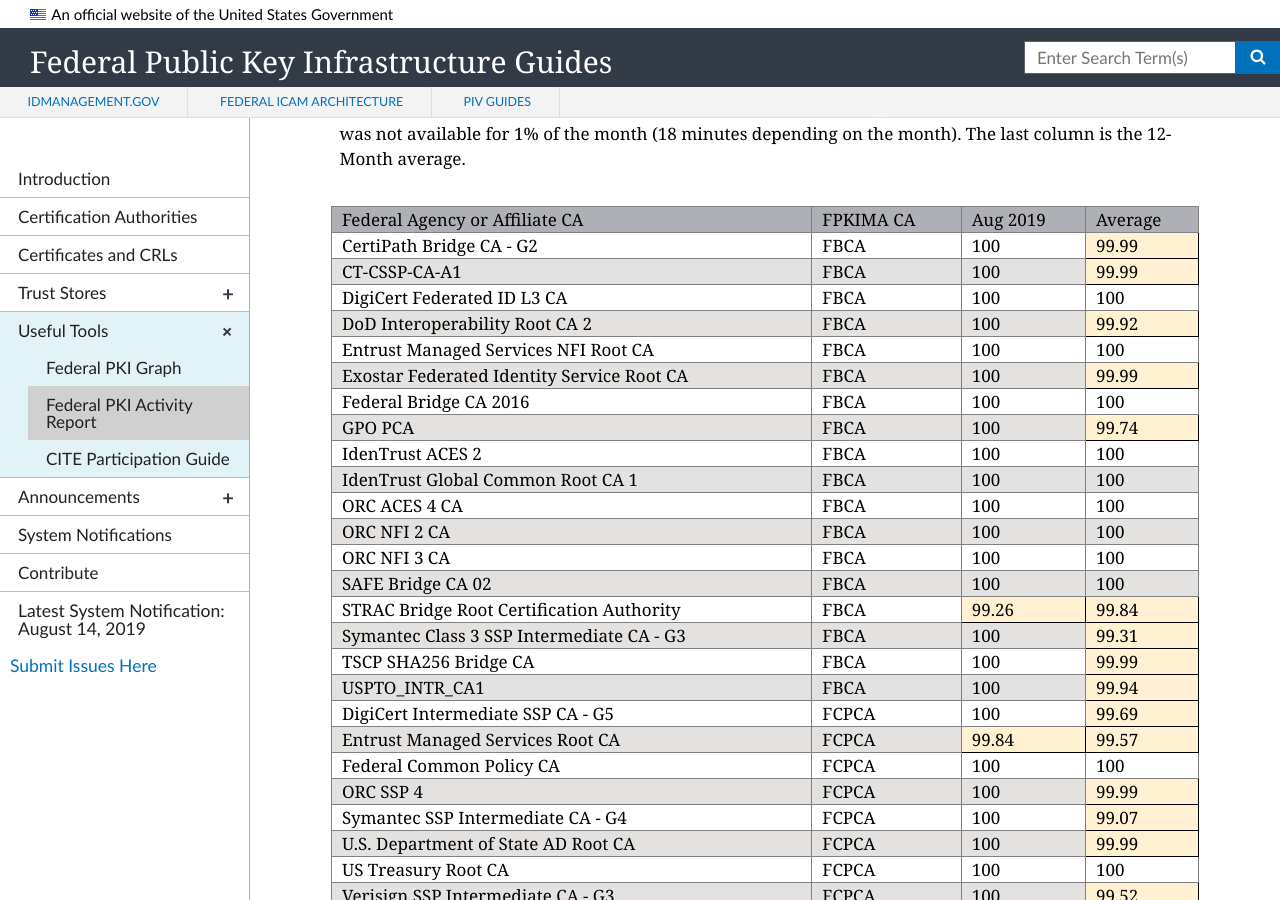
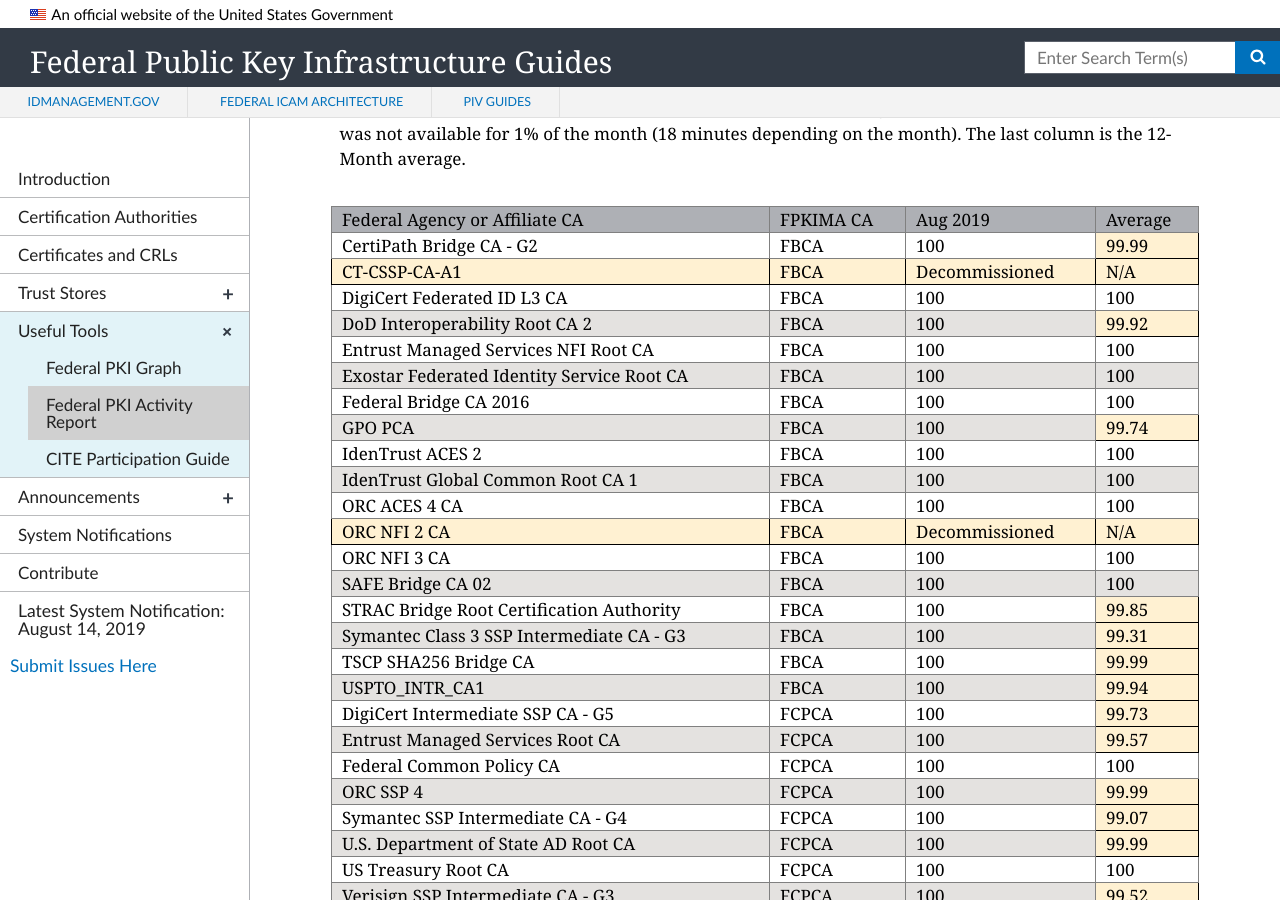
Before and after one commit to GSA/fpki-guides, a Jekyll site: the page built from _tools/03_fpki_activity_report.md, in a window 1280 px wide and 900 px high, scrolled down 5640 px. Built offline with Jekyll 4.4.1, drawn with Linux system fonts in a browser that asks for light colours; nearby versions of some CDN libraries.

Commit message:
Update fpkiar-repo-table.html

```diff
--- a/_includes/fpkiar-repo-table.html
+++ b/_includes/fpkiar-repo-table.html
@@ -31,10 +31,10 @@
         <td class="tg-s7ni">99.99</td>
     </tr>
     <tr>
-        <td class="tg-y698">CT-CSSP-CA-A1</td>
-        <td class="tg-y698">FBCA</td>
-        <td class="tg-y698">100</td>
-        <td class="tg-s7ni">99.99</td>
+        <td class="tg-s7ni">CT-CSSP-CA-A1</td>
+        <td class="tg-s7ni">FBCA</td>
+        <td class="tg-s7ni">Decommissioned</td>
+        <td class="tg-s7ni">N/A</td>
     </tr>
     <tr>
         <td class="tg-0pky">DigiCert Federated ID L3 CA</td>
@@ -58,7 +58,7 @@
         <td class="tg-y698">Exostar Federated Identity Service Root CA</td>
         <td class="tg-y698">FBCA</td>
         <td class="tg-y698">100</td>
-        <td class="tg-s7ni">99.99</td>
+        <td class="tg-y698">100</td>
     </tr>
     <tr>
         <td class="tg-0pky">Federal Bridge CA 2016</td>
@@ -91,10 +91,10 @@
         <td class="tg-0pky">100</td>
     </tr>
     <tr>
-        <td class="tg-y698">ORC NFI 2 CA</td>
-        <td class="tg-y698">FBCA</td>
-        <td class="tg-y698">100</td>
-        <td class="tg-y698">100</td>
+        <td class="tg-s7ni">ORC NFI 2 CA</td>
+        <td class="tg-s7ni">FBCA</td>
+        <td class="tg-s7ni">Decommissioned</td>
+        <td class="tg-s7ni">N/A</td>
     </tr>
     <tr>
         <td class="tg-0pky">ORC NFI 3 CA</td>
@@ -111,8 +111,8 @@
     <tr>
         <td class="tg-0pky">STRAC Bridge Root Certification Authority</td>
         <td class="tg-0pky">FBCA</td>
-        <td class="tg-s7ni">99.26</td>
-        <td class="tg-s7ni">99.84</td>
+        <td class="tg-0pky">100</td>
+        <td class="tg-s7ni">99.85</td>
     </tr>
     <tr>
         <td class="tg-y698">Symantec Class 3 SSP Intermediate CA - G3</td>
@@ -136,12 +136,12 @@
         <td class="tg-0pky">DigiCert Intermediate SSP CA - G5</td>
         <td class="tg-0pky">FCPCA</td>
         <td class="tg-0pky">100</td>
-        <td class="tg-s7ni">99.69</td>
+        <td class="tg-s7ni">99.73</td>
     </tr>
     <tr>
         <td class="tg-y698">Entrust Managed Services Root CA</td>
         <td class="tg-y698">FCPCA</td>
-        <td class="tg-s7ni">99.84</td>
+        <td class="tg-y698">100</td>
         <td class="tg-s7ni">99.57</td>
     </tr>
     <tr>
```
